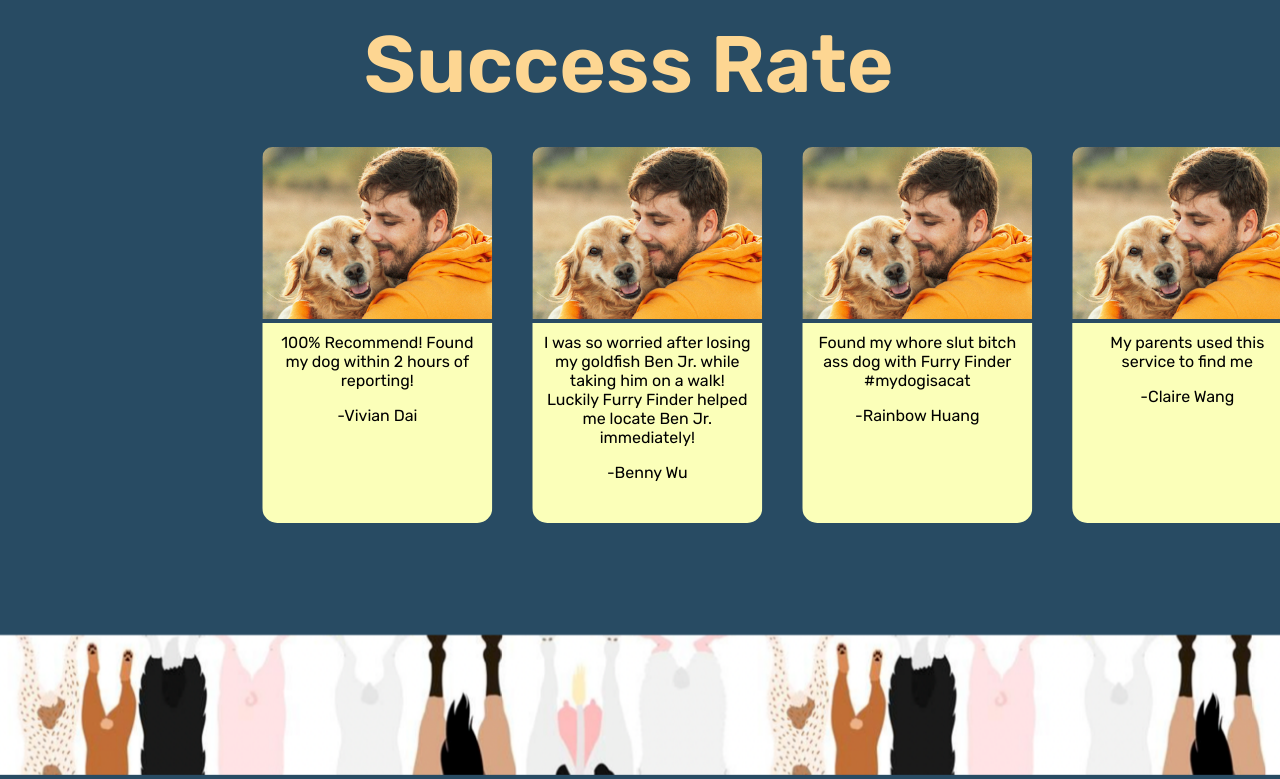
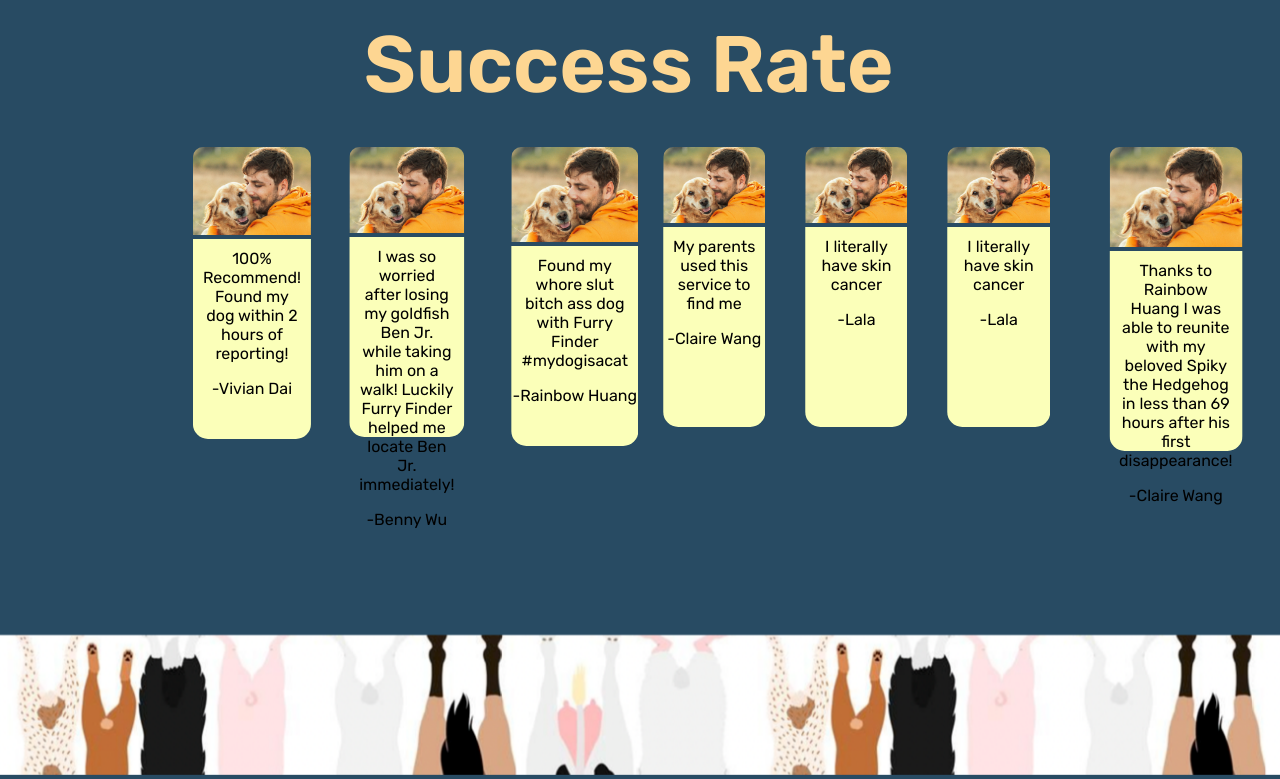
Before and after one commit to BennyWu1210/HackThe6ix, a React (Create React App) app in the folder website/: page / in a window 1280 px wide. Shown: the part 1048-1827 px from the top of the page. Built offline with nearby package versions, Linux system fonts and the light colour scheme.

Commit message:
more cards

```diff
--- a/website/src/pages/Home.jsx
+++ b/website/src/pages/Home.jsx
@@ -58,6 +58,25 @@
             image={require("../images/Pet1.jpg")}
             isMoving="true"
           />
+          <Card
+            name="Lala"
+            text="I literally have skin cancer"
+            image={require("../images/Pet1.jpg")}
+            isMoving="true"
+          />
+          <Card
+            name="Lala"
+            text="I literally have skin cancer"
+            image={require("../images/Pet1.jpg")}
+            isMoving="true"
+          />
+          <Card
+            name="Claire Wang"
+            text="Thanks to Rainbow Huang I was able to reunite with my beloved
+                  Spiky the Hedgehog in less than 69 hours after his first disappearance!"
+            image={require("../images/Pet1.jpg")}
+            isMoving="true"
+          />
         </div>
       </div>
       <Footer></Footer>
--- a/website/src/pages/Swipe.css
+++ b/website/src/pages/Swipe.css
@@ -13,35 +13,37 @@
 .left-side {
     display: flex;
     justify-content: center;
-    align-items: column;
+    flex-direction: column-reverse;
 }
 
 .left-arrow {
+    margin-top: 0%;
     font-weight: bold;
     font-size: 180px;
     color: red;
-    float: right;
 }
 
 .left-desc {
+    margin-bottom: 0%;
     font-size: 30px;
     color: red;
-    float: left;
 }
 
 .right-side {
     display: flex;
     justify-content: center;
-    align-items: column;
+    flex-direction: column-reverse;
 }
 
 .right-arrow {
+    margin-top: 0%;
     font-weight: bold;
     font-size: 180px;
     color: green;
 }
 
 .right-desc {
+    margin-bottom: 0%;
     font-size: 30px;
     color: green;
 }
```
